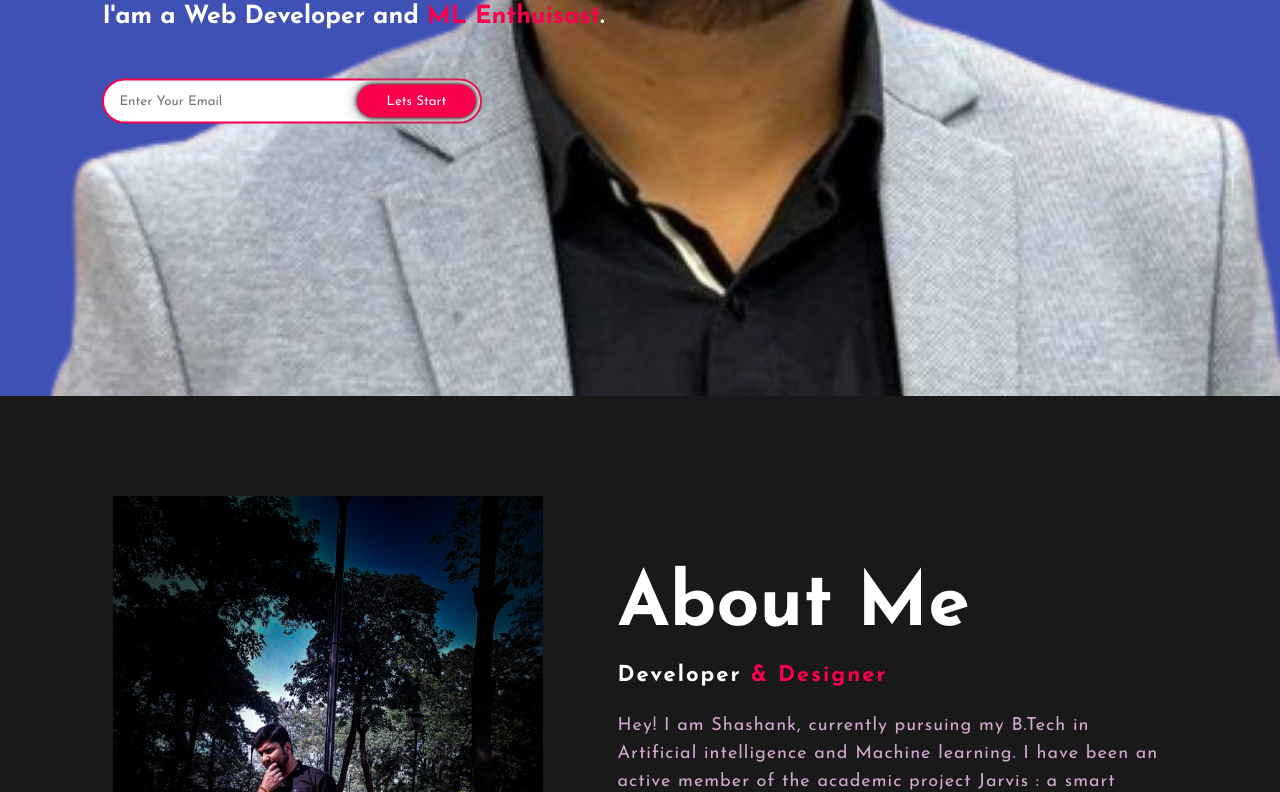
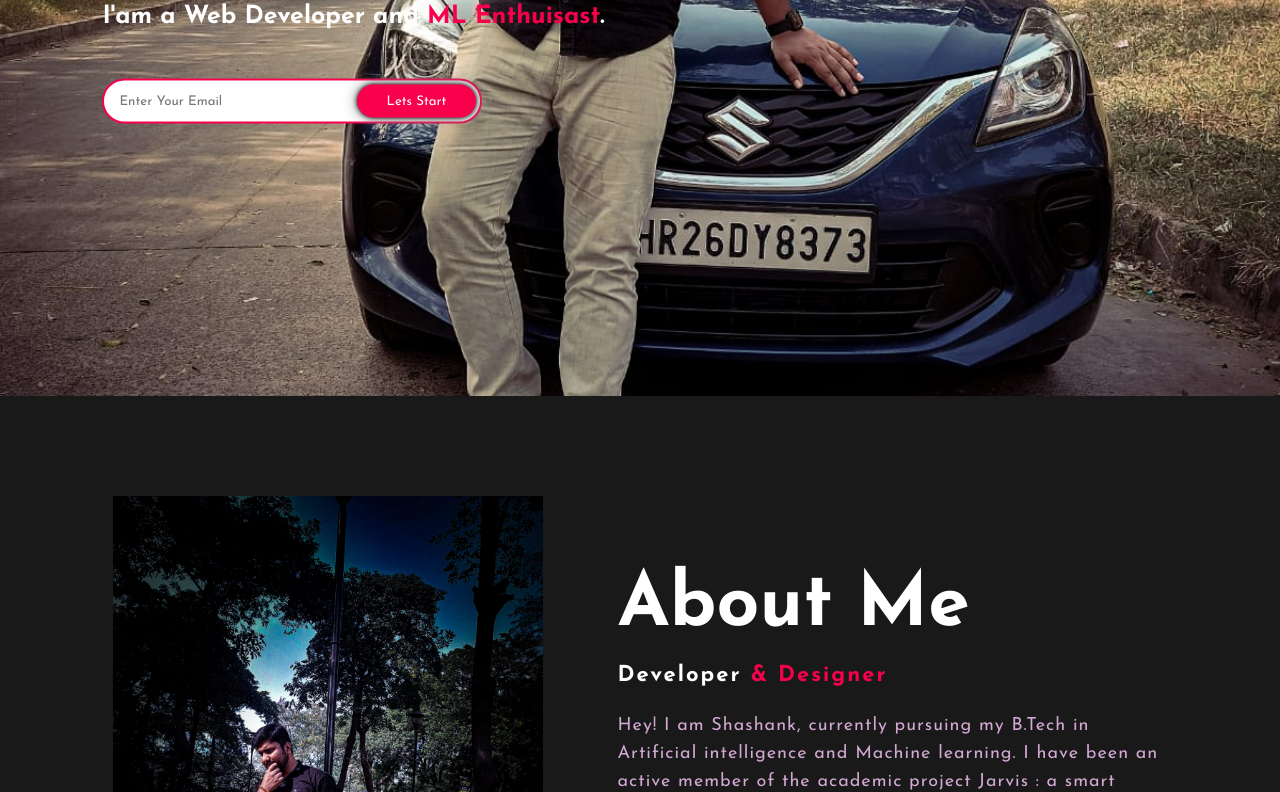
Before and after one commit to shashankmishr/portfolio.github.io, a plain HTML site: page index.html in a window 1280 px wide. Shown: the part 404-1196 px from the top of the page. Drawn offline with Linux system fonts and the light colour scheme.

Commit message:
Update style.css

```diff
--- a/css/style.css
+++ b/css/style.css
@@ -7,7 +7,7 @@
 .hero{
 	height: 100vh;
 	width: 100%;
-	background-image: url(../img/final.png);
+	background-image: url(../img/final1.jpg);
 	background-size: cover;
 	background-position: center;
 }
```
